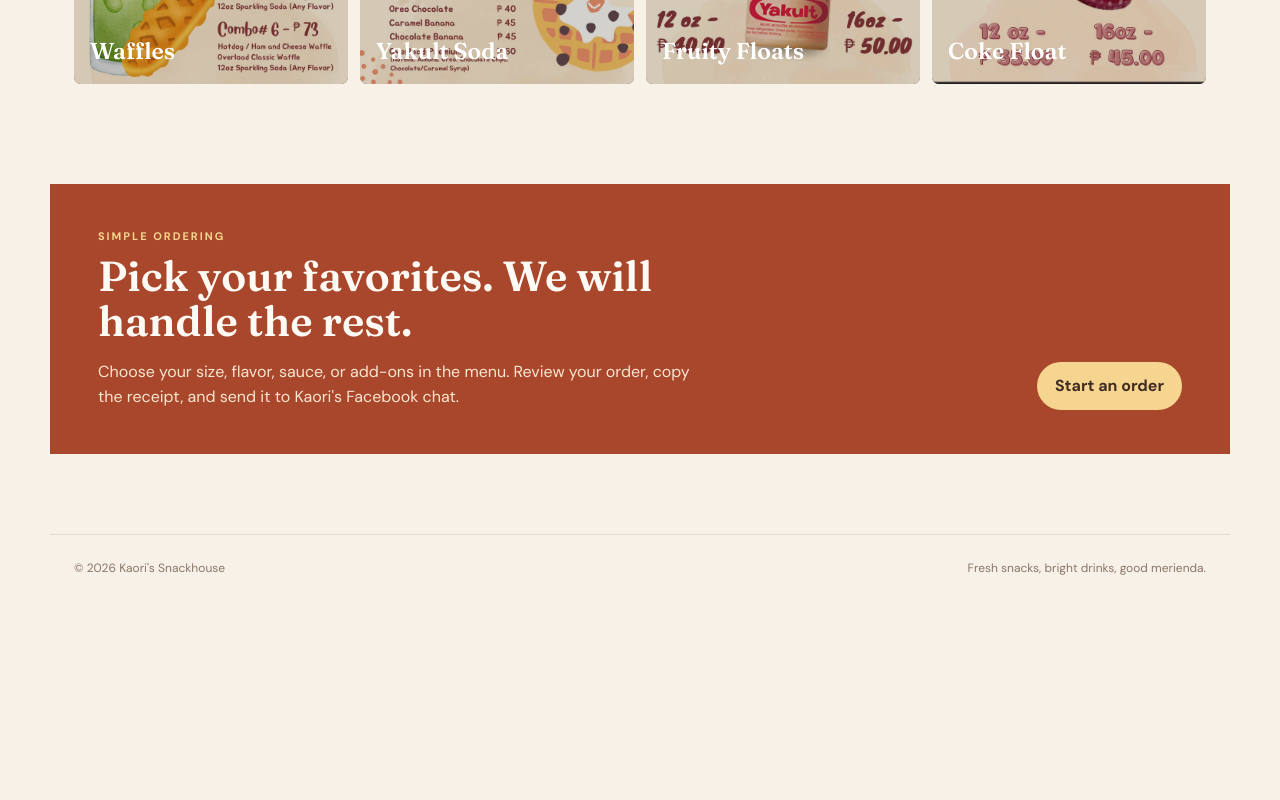
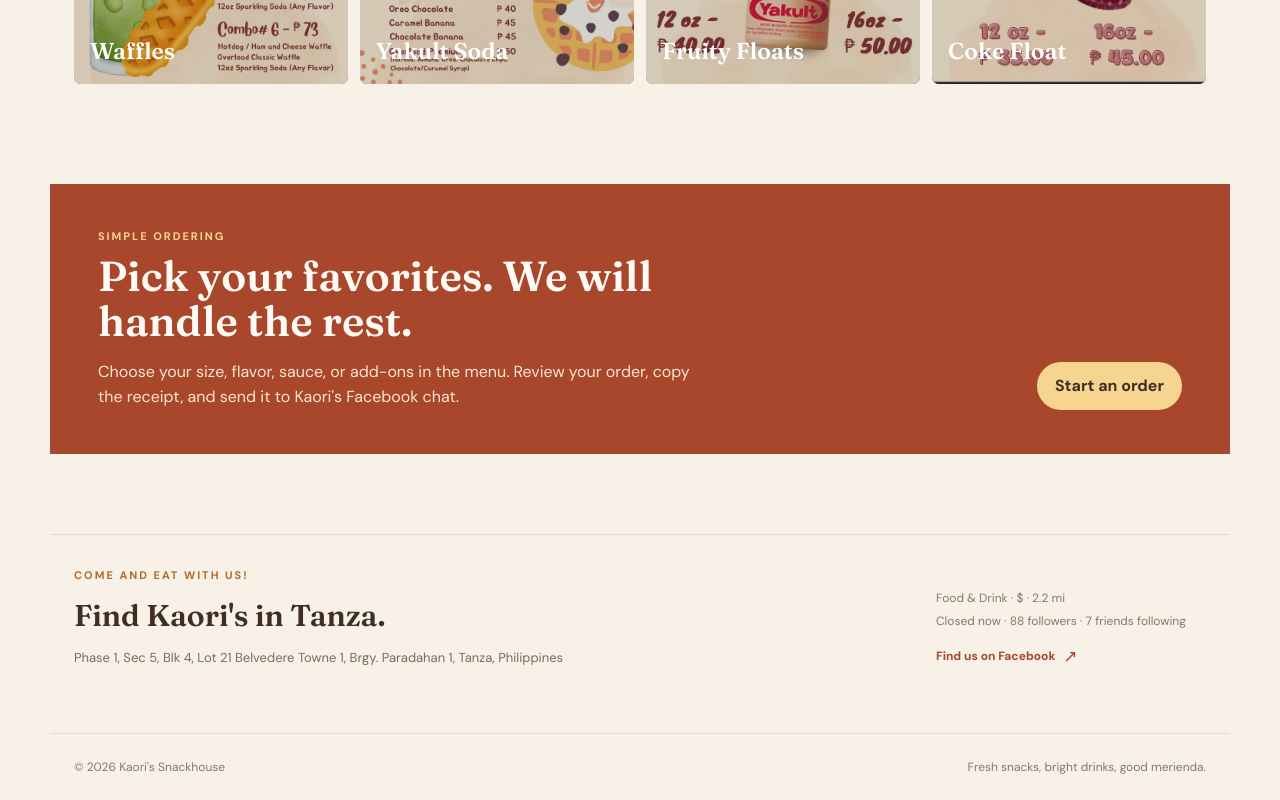
Before and after one commit to howelitogundaya-dot/kaoris_snackhouse, a React (Vite) app: page / in a window 1280 px wide. Shown: the part 1554-2354 px from the top of the page. Before the commit the page ends 2155 px from the top, so only its background shows below. Built offline with nearby package versions, Linux system fonts and the light colour scheme.

Commit message:
Add location and Facebook details

```diff
--- a/src/index.css
+++ b/src/index.css
@@ -75,6 +75,13 @@ a { color: inherit; text-decoration: none; }
 .home-order-note p:last-child { max-width: 620px; margin: 16px 0 0; color: #f9e6cf; line-height: 1.6; }
 .home-order-note .action-button { flex-shrink: 0; color: #422d24; background: #f5d58f; }
 .home-order-note .action-button:hover { background: #fff1c9; }
+.home-location { max-width: 1180px; margin: 0 auto 32px; padding: 32px 24px; display: flex; align-items: end; justify-content: space-between; gap: 36px; border-top: 1px solid rgba(94, 57, 38, .12); }
+.home-location h2 { margin: 0 0 10px; color: #422d24; font-size: 30px; }
+.home-location address { max-width: 620px; color: #7f695c; font-size: 13px; font-style: normal; line-height: 1.6; }
+.home-location__details { min-width: 270px; color: #8b7668; font-size: 12px; line-height: 1.5; }
+.home-location__details p { margin: 0 0 5px; }
+.facebook-link { display: inline-flex; align-items: center; gap: 8px; margin-top: 9px; color: #a9472c; font-weight: 700; }
+.facebook-link span { font-size: 17px; }
 .home-footer { max-width: 1180px; margin: auto; padding: 24px; display: flex; justify-content: space-between; gap: 16px; color: #8b7668; border-top: 1px solid rgba(94, 57, 38, .12); font-size: 12px; }
 .photo-modal { position: fixed; inset: 0; z-index: 60; display: grid; place-items: center; padding: 24px; background: rgba(45, 33, 29, .72); backdrop-filter: blur(8px); }
 .photo-modal__content { position: relative; width: min(900px, 100%); max-height: calc(100vh - 48px); overflow: auto; background: #fffaf3; border-radius: 10px; box-shadow: 0 24px 80px rgba(0, 0, 0, .3); }
@@ -187,10 +194,12 @@ a { color: inherit; text-decoration: none; }
 	.home-hero__image img { min-height: 360px; }
 	.home-hero__brand-panel img { min-height: 0; }
 	.home-hero__brand-panel > p { bottom: 62px; font-size: 8px; }
-	.home-hero__actions, .section-intro, .home-order-note, .home-footer { align-items: flex-start; flex-direction: column; }
+	.home-hero__actions, .section-intro, .home-order-note, .home-location, .home-footer { align-items: flex-start; flex-direction: column; }
 	.product-tiles { grid-template-columns: repeat(2, 1fr); }
 	.product-tile { min-height: 160px; }
 	.home-order-note { margin: 0 16px 50px; padding: 30px 24px; }
+	.home-location { margin: 0 16px 20px; padding: 28px 0; gap: 18px; }
+	.home-location__details { min-width: 0; }
 	.home-footer { margin: 0 16px; }
 	.photo-modal { padding: 12px; }
 	.photo-modal__footer { align-items: flex-start; flex-direction: column; }
--- a/src/pages/Home.tsx
+++ b/src/pages/Home.tsx
@@ -35,6 +35,18 @@ const Home: React.FC = () => {
 
       <section className="home-order-note"><div><p className="eyebrow">Simple ordering</p><h2 className="display-font">Pick your favorites. We will handle the rest.</h2><p>Choose your size, flavor, sauce, or add-ons in the menu. Review your order, copy the receipt, and send it to Kaori's Facebook chat.</p></div><Link to="/menu" className="action-button">Start an order</Link></section>
     </main>
+    <section className="home-location" aria-label="Kaori's Snackhouse location and social media">
+      <div>
+        <p className="eyebrow">Come and eat with us!</p>
+        <h2 className="display-font">Find Kaori's in Tanza.</h2>
+        <address>Phase 1, Sec 5, Blk 4, Lot 21 Belvedere Towne 1, Brgy. Paradahan 1, Tanza, Philippines</address>
+      </div>
+      <div className="home-location__details">
+        <p>Food &amp; Drink · $ · 2.2 mi</p>
+        <p>Closed now · 88 followers · 7 friends following</p>
+        <a href="https://www.facebook.com/search/pages/?q=Kaori%27s%20Snackhouse%20Tanza" target="_blank" rel="noreferrer" className="facebook-link">Find us on Facebook <span aria-hidden="true">↗</span></a>
+      </div>
+    </section>
     <footer className="home-footer"><span>© 2026 Kaori's Snackhouse</span><span>Fresh snacks, bright drinks, good merienda.</span></footer>
       {selectedTile && <div className="photo-modal" role="dialog" aria-modal="true" aria-label={`${selectedTile.label} menu photo`} onClick={() => setSelectedTile(null)}><div className="photo-modal__content" onClick={(event) => event.stopPropagation()}><button type="button" className="photo-modal__close" aria-label="Close photo" onClick={() => setSelectedTile(null)}>×</button><img src={selectedTile.image} alt={`${selectedTile.label} full menu`} /><div className="photo-modal__footer"><div><p className="eyebrow">Kaori's menu</p><h2 className="display-font">{selectedTile.label}</h2></div><Link to={`/menu#${selectedTile.section}`} className="action-button" onClick={() => setSelectedTile(null)}>Order from menu</Link></div></div></div>}
   </div>
```
